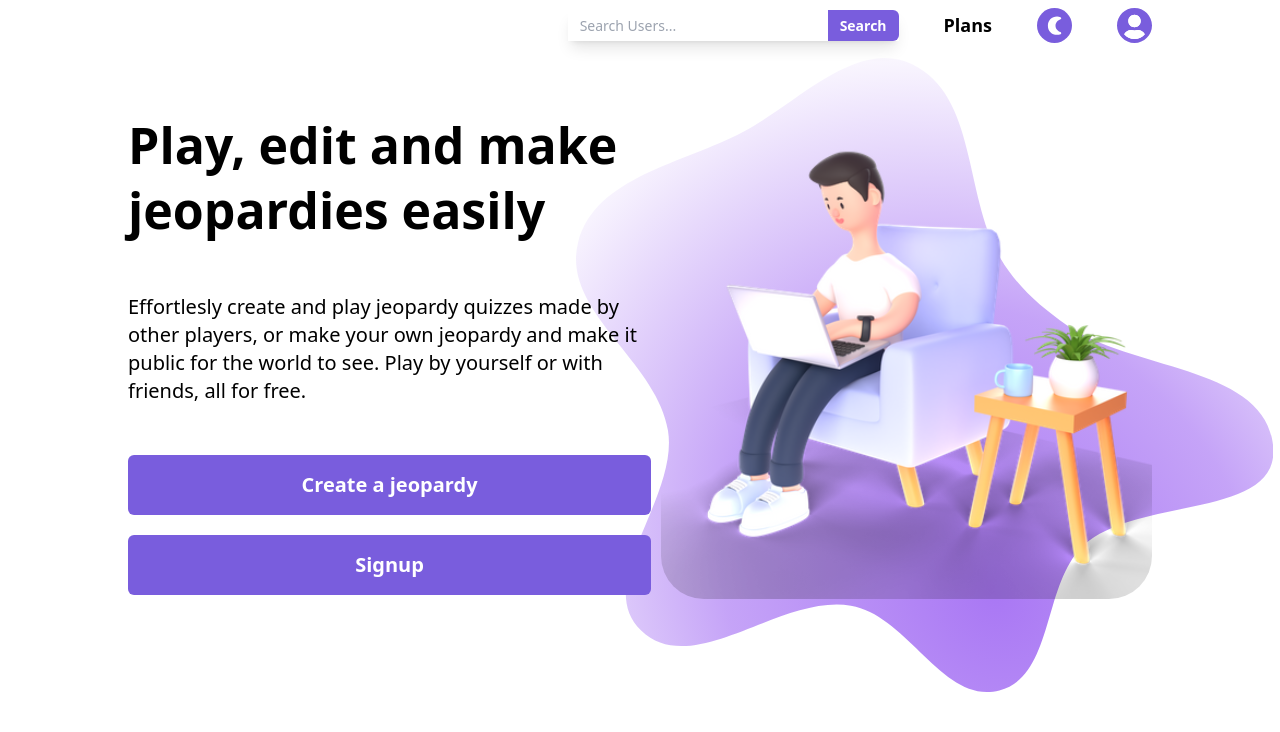
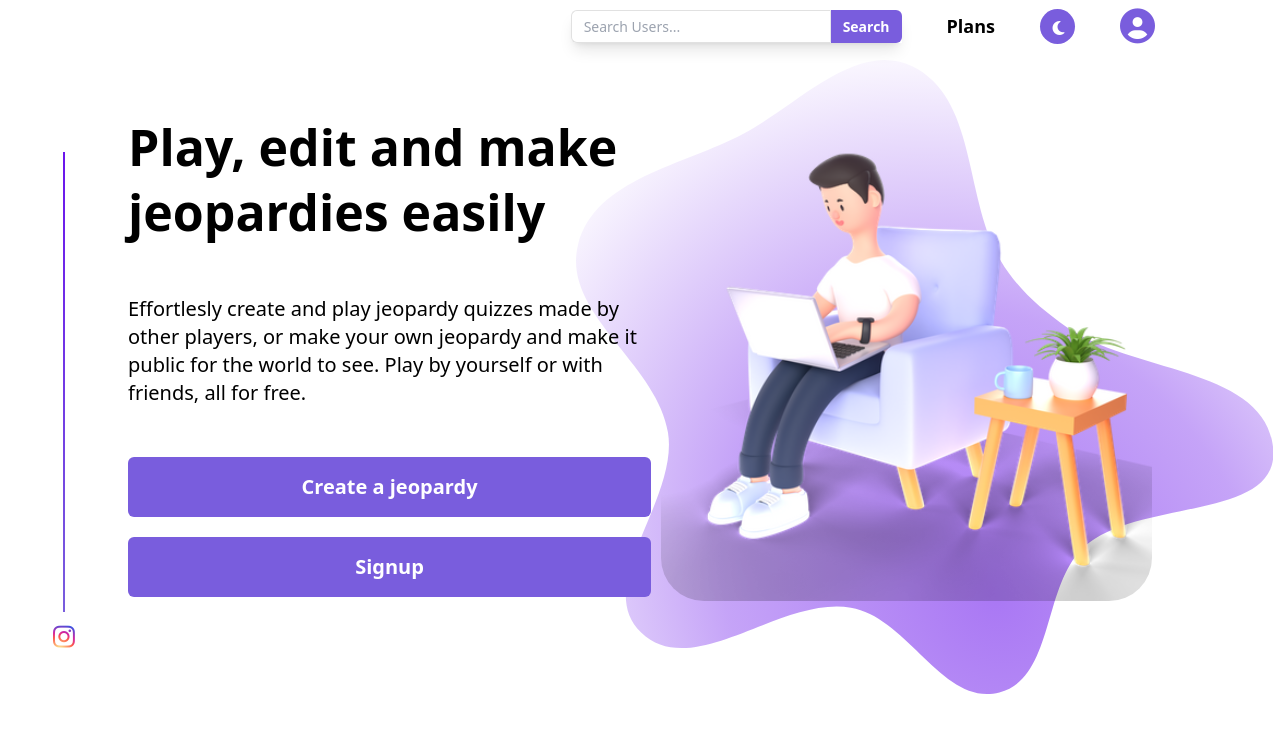
Before and after one commit to itsOdell/jeopardy, a React (Create React App) app in the folder client/: page / in a window 1280 px wide. Shown: the top 732 px of the page. Built offline with nearby package versions, Linux system fonts and the light colour scheme; no server answers; some icons are missing.

Commit message:
landing page, lotts minor upgrade

```diff
--- a/client/public/index.html
+++ b/client/public/index.html
@@ -5,10 +5,11 @@
     <link rel="icon" href="%PUBLIC_URL%/favicon.ico" />
     <meta name="viewport" content="width=device-width, initial-scale=1" />
     <link rel="stylesheet" href="https://cdnjs.cloudflare.com/ajax/libs/font-awesome/6.1.1/css/all.min.css" integrity="sha512-KfkfwYDsLkIlwQp6LFnl8zNdLGxu9YAA1QvwINks4PhcElQSvqcyVLLD9aMhXd13uQjoXtEKNosOWaZqXgel0g==" crossorigin="anonymous" referrerpolicy="no-referrer" />
+
     <meta name="theme-color" content="#000000" />
     <meta
-      name="Jeopardy"
-      content="Web site created using create-react-app"
+      name="Jeoplug"
+      content="A website that has everything related to jeopardies"
     />
     <link rel="apple-touch-icon" href="%PUBLIC_URL%/logo192.png" />
     <!--
--- a/client/src/App.css
+++ b/client/src/App.css
@@ -15,3 +15,9 @@
     background-color: #6C63FF;
     box-shadow: 0 0.5em 0.5em -0.4em #6C63FF;
 }
+.fa-instagram {
+    background: radial-gradient(circle at 30% 107%, #fdf497 0%, #fdf497 5%, #fd5949 45%, #d6249f 60%, #285AEB 90%);
+    -webkit-background-clip: text;
+    background-clip: text;
+    -webkit-text-fill-color: transparent;
+}
--- a/client/src/App.js
+++ b/client/src/App.js
@@ -2,6 +2,7 @@ import axios from "axios"
 import Navbar from './comp/Navbar';
 import Main from './comp/Main';
 import Play from './comp/Play';
+import Social from './comp/Social';
 import Create from './comp/Create';
 import './App.css';
 
@@ -45,6 +46,7 @@ function App() {
               <Route exact path="/">
                 <Navbar />
                 <Main />
+                <Social />
               </Route>
 
               {/*show login/register tab in sidenav if token not authorized,
--- a/client/src/comp/Navbar.js
+++ b/client/src/comp/Navbar.js
@@ -1,10 +1,11 @@
-import {useState} from "react"
+import {useState, memo} from "react"
 import {Link} from 'react-router-dom'
 import {ReactComponent as User} from "../img/User.svg"
 import {ReactComponent as Logo} from "../img/Logo-black.svg";
 import {ReactComponent as Theme} from "../img/Theme.svg"
 
 function Navbar() {
+
   function changeTheme() {
     document.body.classList.toggle("dark");
   }
@@ -12,25 +13,30 @@ function Navbar() {
   return (
     <nav className="w-[80%] m-auto flex justify-between items-center mt-[8px]">
       <div className="logo cursor-pointer">
-        <Logo className=""/>
+        <Logo />
       </div>
 
       <ul className="links flex items-center">
         <li className='group'>
-          <div className="flex shadow-lg dark:shadow-none">
-            <input type="text" name="searchBar" id="searchBar" className="w-[260px] bg-[#FFFFFF] rounded-tl-[6px] rounded-bl-[6px] pl-[12px] pt-[5px] pb-[5px] dark:outline-none text-[14px] transition-all transition-duration-[300ms]" placeholder="Search Users..." />
+          <div className="flex shadow-lg dark:shadow-none rounded-tl-[6px] rounded-bl-[6px]">
+            <input type="text" name="searchBar" id="searchBar" className="w-[260px] bg-[#FFFFFF] rounded-tl-[6px] rounded-bl-[6px] pl-[12px] pt-[5px] pb-[5px] dark:border-none border-[1px] border-t-[#e1e1e1] border-l-[#e1e1e1] border-b-[#e1e1e1] border-r-none outline-none text-[14px] transition-all transition-duration-[300ms]" placeholder="Search Users..." />
             <button id="searchBtn" className="bg-[#795DDD] pt-[5px] pb-[5px] text-[14px] text-[#FFFFFF] pr-[12px] pl-[12px] rounded-tr-[6px] rounded-br-[6px] transition-all transition-duration-[300ms] font-semibold hover:bg-[#6B15EC]">Search</button>
           </div>
         </li>
         <li>
-          <Link to="/dashboard/tiers" className='ml-[45px] font-semibold text-[18px] dark:text-[#ffffff]'>Plans</Link>
+          <Link to="/dashboard/tiers" className='ml-[45px] font-semibold text-[18px] dark:text-[#ffffff] hover:underline underline-offset-[6px]'>Plans</Link>
         </li>
         <li>
-          <Theme className="cursor-pointer ml-[45px] h-[35px] w-[35px]" onClick={changeTheme}/>
+          {/* <Theme className="cursor-pointer ml-[45px] h-[35px] w-[35px]" onClick={changeTheme}/> */}
+          <div className="cursor-pointer w-[35px] h-[35px] bg-[#795DDD] transition-all transition-duration-[300ms] hover:bg-[#6B15EC] ml-[45px] rounded-full flex justify-center items-center" onClick={changeTheme}>
+            <i className="fa-solid fa-moon text-white ml-[2px] mt-[2px]"></i>
+          </div>
         </li>
         <li>
-          <User className="cursor-pointer ml-[45px] h-[35px] w-[35px]"/>
+          {/* <User className="cursor-pointer ml-[45px] h-[35px] w-[35px]"/> */}
+          <i class="fa-solid fa-circle-user cursor-pointer ml-[45px] text-[35px] text-[#795DDD] hover:text-[#6B15EC] transition-duration-[300ms] transition-all"></i>
         </li>
+        <li className="z-[-999] w-[30px] h-[30px] bg-white ml-[-33px] rounded-full"></li>
       </ul>
     </nav>
   )
--- /dev/null
+++ b/client/src/comp/Social.js
@@ -0,0 +1,14 @@
+import React from 'react'
+
+function Social() {
+  return (
+    <section className="absolute left-0 h-full w-[10%] top-0 flex items-center justify-center">
+    <div className="flex items-center flex-col">
+        <div className="w-[2px] h-[460px] bg-gradient-to-t from-[#795ddd] to-[#6b15ec]"></div>
+        <i class="fa-brands fa-instagram text-[25px] mt-3 cursor-pointer"></i>
+    </div>
+    </section>
+  )
+}
+
+export default Social
```
